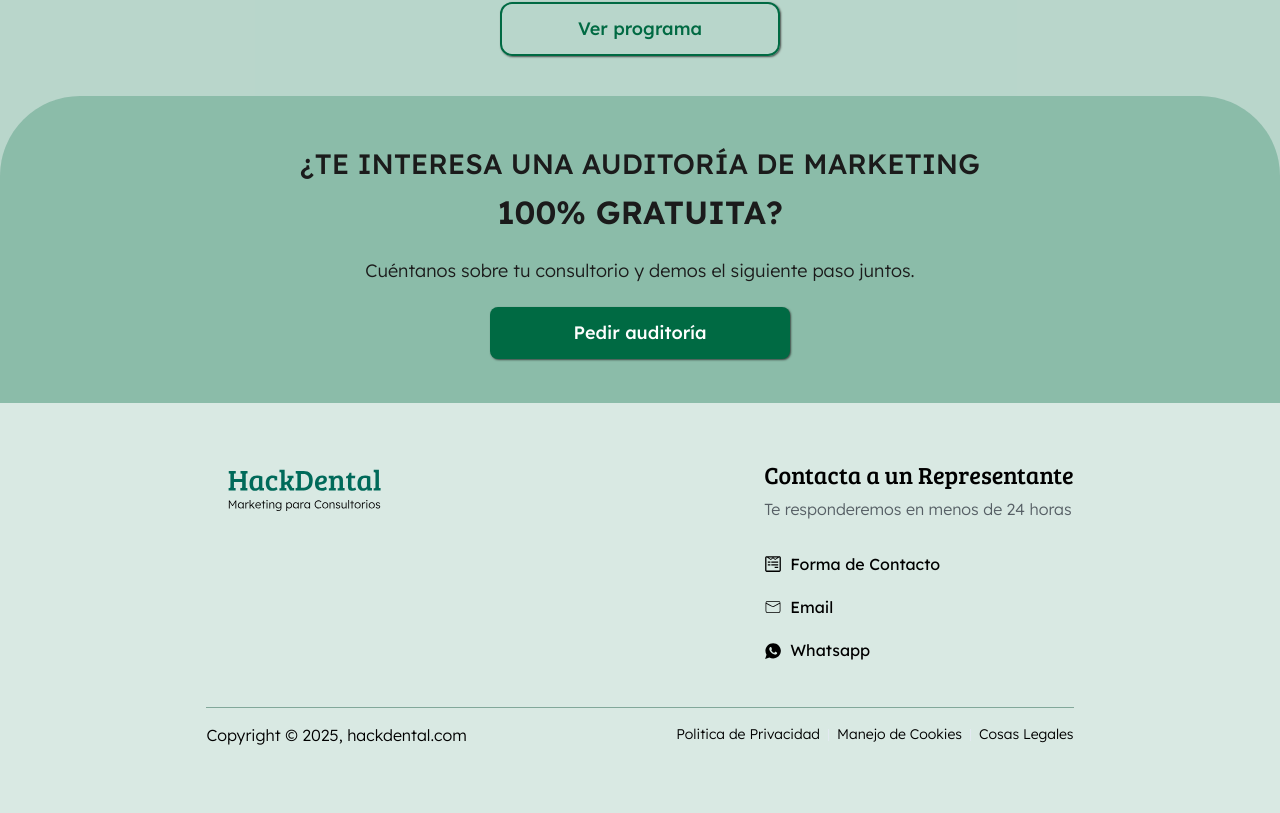
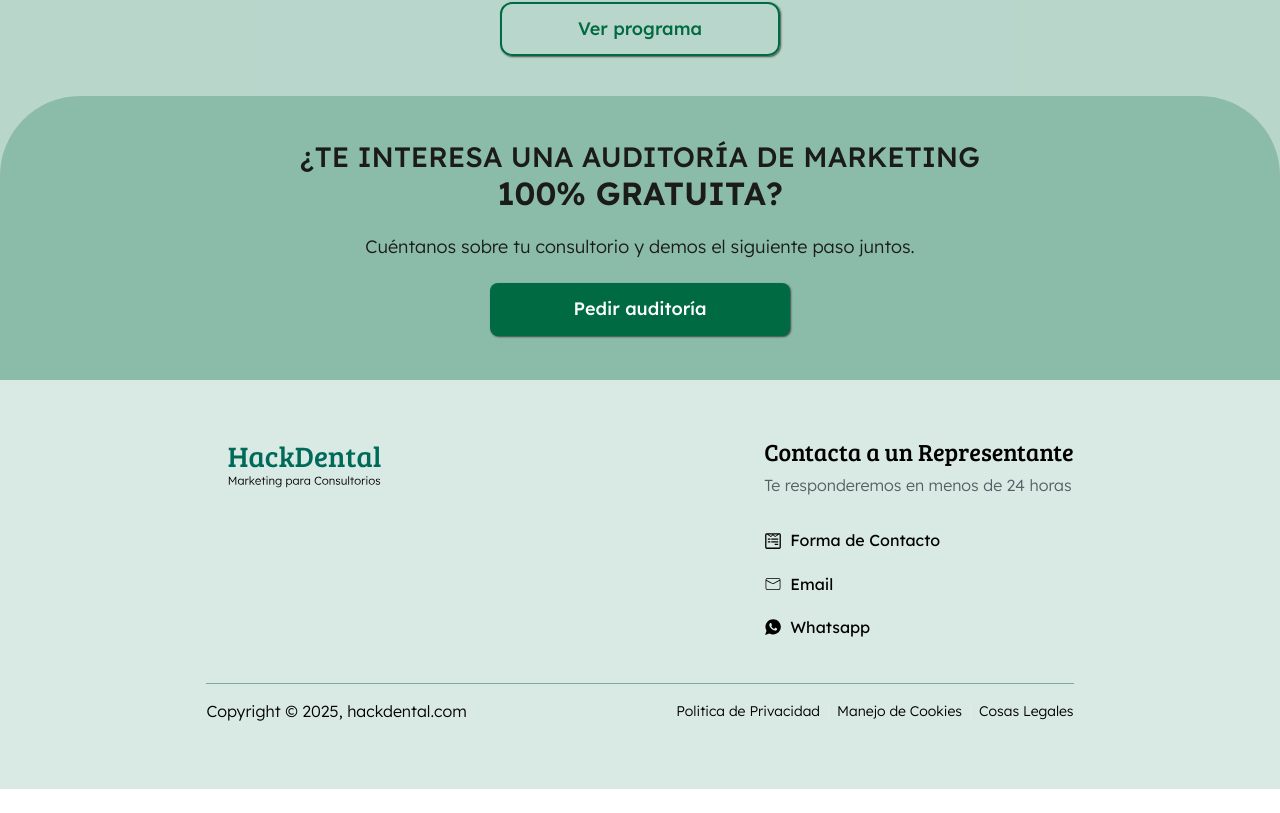
Before and after one commit to p1luso/hackDental, a React (Vite) app: page / in a window 1280 px wide. Shown: the part 10519-11332 px from the top of the page. After the commit the page ends 11308 px from the top, so only its background shows below. Built offline with nearby package versions, Linux system fonts and the light colour scheme.

Commit message:
fix: fixing interline

```diff
--- a/src/components/organisms/PreFooterFounder/PreeFooterFounder.jsx
+++ b/src/components/organisms/PreFooterFounder/PreeFooterFounder.jsx
@@ -6,10 +6,10 @@ import styles from "./styles.module.css";
 const PreFooterFounder = () => {
   return (
     <div className={styles.preefooter}>
-      <Text color="dark" fontFamily="Lexend Medium" fontSize="28px">
+      <Text color="dark" fontFamily="Lexend Medium" fontSize="28px" s={{lineHeight: "1.2"}}>
       ¿TE INTERESA UNA AUDITORÍA DE MARKETING
         </Text>
-        <Text type="subtitle" color="dark" bold="semibold" fontFamily="Lexend" fontSize="32px">
+        <Text type="subtitle" color="dark" bold="semibold" fontFamily="Lexend" s={{lineHeight: "1.2"}} fontSize="32px">
       100% GRATUITA?
         </Text>
         <div className={styles.subtitle}>
```
